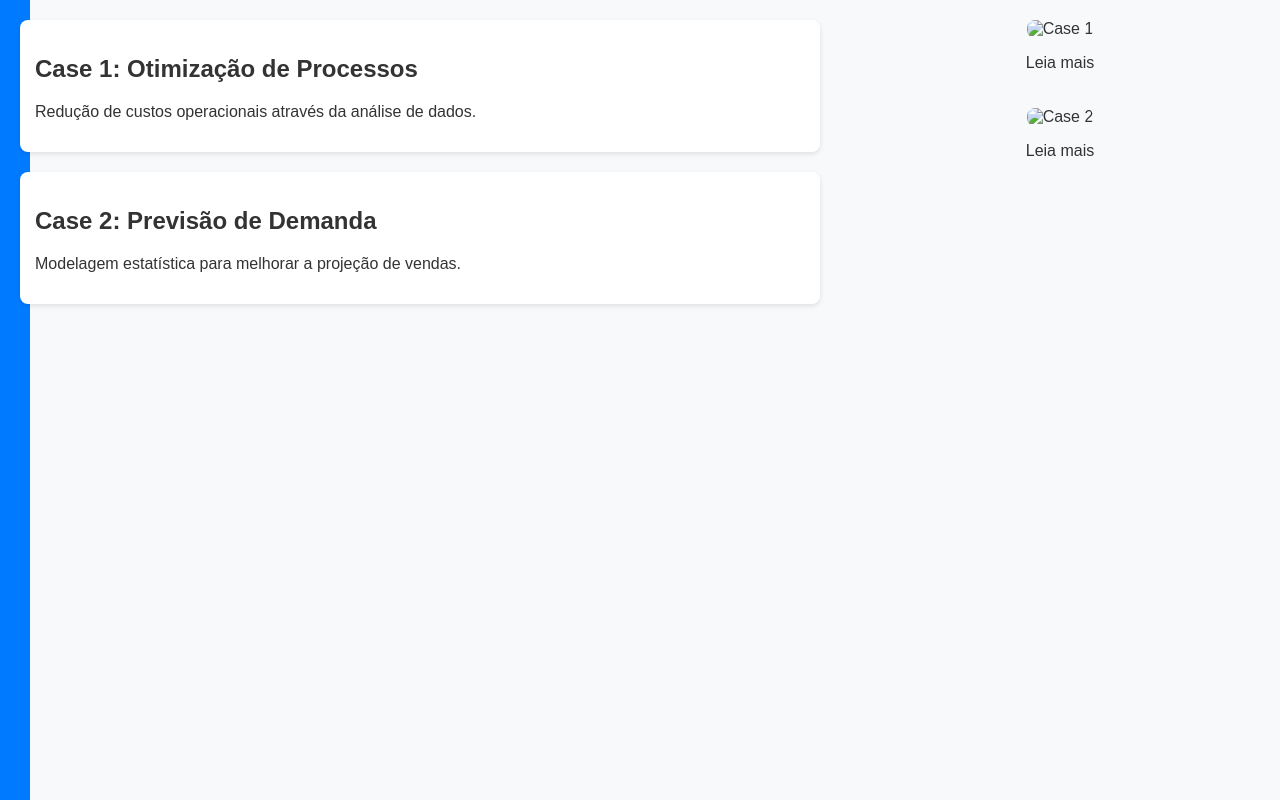
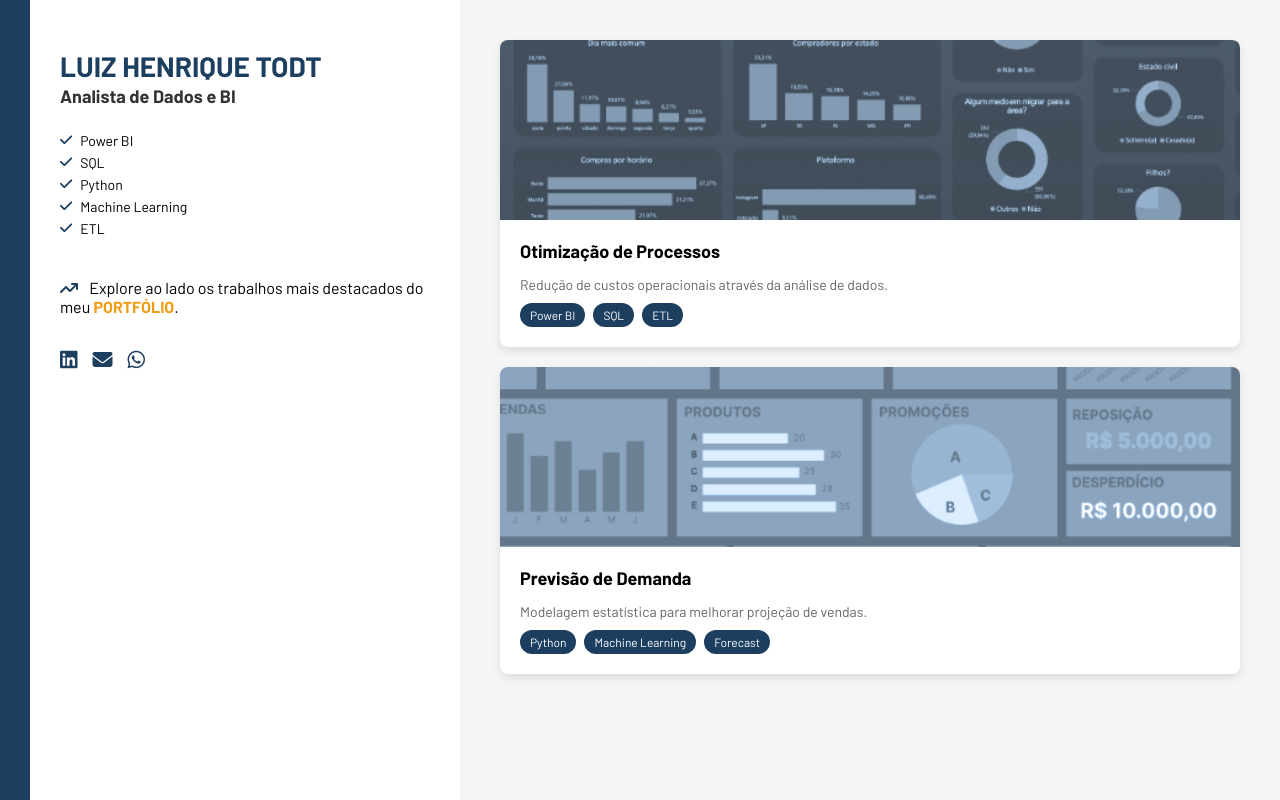
Before and after one commit to henriquetodt/portfaixalateral, a plain HTML site: page index.html in a window 1280 px wide. Drawn offline with nearby package versions, Linux system fonts and the light colour scheme.

Commit message:
Add files via upload

```diff
--- a/index.html
+++ b/index.html
@@ -1,42 +1,94 @@
 <!DOCTYPE html>
-<html lang="pt">
+<html lang="pt-br">
 <head>
     <meta charset="UTF-8">
     <meta name="viewport" content="width=device-width, initial-scale=1.0">
     <title>Portfólio - Análise de Dados</title>
     <link rel="stylesheet" href="styles.css">
-    <script src="script.js" defer></script>
-    <script src="https://kit.fontawesome.com/a076d05399.js" crossorigin="anonymous"></script>
+    <link rel="stylesheet" href="https://cdnjs.cloudflare.com/ajax/libs/font-awesome/6.4.2/css/all.min.css">
+    <link href="https://fonts.googleapis.com/css2?family=Barlow:wght@300;400;700&display=swap" rel="stylesheet">
+    <link rel="stylesheet" href="https://cdnjs.cloudflare.com/ajax/libs/aos/2.3.4/aos.css">
 </head>
 <body>
+
     <div class="container">
-        <div class="faixa"></div>
+        <!-- Faixa Azul -->
+        <div class="blue-strip"></div>
 
-        <div class="content">
-            <div class="text-block" data-aos="fade-up">
-                <h2>Case 1: Otimização de Processos</h2>
-                <p>Redução de custos operacionais através da análise de dados.</p>
-            </div>
-            <div class="text-block" data-aos="fade-up">
-                <h2>Case 2: Previsão de Demanda</h2>
-                <p>Modelagem estatística para melhorar a projeção de vendas.</p>
+        <!-- Coluna de Informações -->
+        <div class="info">
+            <h1>LUIZ HENRIQUE TODT</h1>
+            <h2>Analista de Dados e BI</h2>
+
+            <ul class="skills">
+                <li><i class="fa-solid fa-check"></i> Power BI</li>
+                <li><i class="fa-solid fa-check"></i> SQL</li>
+                <li><i class="fa-solid fa-check"></i> Python</li>
+                <li><i class="fa-solid fa-check"></i> Machine Learning</li>
+                <li><i class="fa-solid fa-check"></i> ETL</li>
+            </ul>
+
+            <p class="explore-text"><i class="fa-solid fa-arrow-trend-up"></i>
+                Explore ao lado os trabalhos mais destacados do meu
+                <span class="portfolio-highlight">PORTFÓLIO</span>.
+            </p>
+
+            <!-- Ícones de Contato -->
+            <div class="contact-icons">
+                <a href="https://linkedin.com/in/seu-perfil" target="_blank">
+                    <i class="fab fa-linkedin"></i>
+                </a>
+                <a href="mailto:seuemail@email.com">
+                    <i class="fas fa-envelope"></i>
+                </a>
+                <a href="https://wa.me/seunumerodetelefone" target="_blank">
+                    <i class="fab fa-whatsapp"></i>
+                </a>
             </div>
         </div>
 
+        <!-- Coluna de Cases -->
         <div class="cases">
             <div class="case-item" data-aos="fade-up">
-                <a href="case1.html">
-                    <img src="case1.jpg" alt="Case 1">
-                    <p>Leia mais</p>
+                <a href="case1.html" class="case-link">
+                    <div class="case-box">
+                        <div class="case-img" style="background-image: url('img/dash1.jpg');"></div>
+                        <div class="case-content">
+                            <h3>Otimização de Processos</h3>
+                            <p>Redução de custos operacionais através da análise de dados.</p>
+                            <div class="case-tags">
+                                <span>Power BI</span>
+                                <span>SQL</span>
+                                <span>ETL</span>
+                            </div>
+                        </div>
+                    </div>
                 </a>
             </div>
+
             <div class="case-item" data-aos="fade-up">
-                <a href="case2.html">
-                    <img src="case2.jpg" alt="Case 2">
-                    <p>Leia mais</p>
+                <a href="case2.html" class="case-link">
+                    <div class="case-box">
+                        <div class="case-img" style="background-image: url('img/dash2.jpg');"></div>
+                        <div class="case-content">
+                            <h3>Previsão de Demanda</h3>
+                            <p>Modelagem estatística para melhorar projeção de vendas.</p>
+                            <div class="case-tags">
+                                <span>Python</span>
+                                <span>Machine Learning</span>
+                                <span>Forecast</span>
+                            </div>
+                        </div>
+                    </div>
                 </a>
             </div>
         </div>
     </div>
+
+    <script src="https://cdnjs.cloudflare.com/ajax/libs/aos/2.3.4/aos.js"></script>
+    <script>
+        AOS.init();
+    </script>
+
 </body>
 </html>
--- a/styles.css
+++ b/styles.css
@@ -1,67 +1,179 @@
+/* Definição de cores */
 :root {
-    --primary-color: #007BFF;
-    --bg-color: #F8F9FA;
+    --primary-color: #1c3f60;
+    --highlight-color: #f39c12;
     --text-color: #333;
-    --hover-scale: 1.1;
+    --hover-scale: 1.01;
+}
+
+
+/* Removendo estilos padrão de links */
+a {
+    text-decoration: none;
+    color: inherit;
+}
+a:visited {
+    color: inherit;
 }
 
 body {
-    font-family: Arial, sans-serif;
+    font-family: 'Barlow', sans-serif;
     margin: 0;
     padding: 0;
-    background-color: var(--bg-color);
+    background: #f5f5f5;
+}
+
+/* Layout principal */
+.container {
+    display: flex;
+    width: 100%;
+    min-height: 100vh;
+}
+
+/* Faixa Azul */
+.blue-strip {
+    width: 30px;
+    background: var(--primary-color);
+}
+
+/* Coluna de informações */
+.info {
+    flex: 1;
+    padding: 30px;
+    background: white;
+    display: flex;
+    flex-direction: column;
+    justify-content: top;
+}
+
+h1 {
+    margin-bottom: 0px;
+    font-size: 28px;
+    color: var(--primary-color);
+}
+
+h2 {
+    margin-top: 2px;
+    font-size: 18px;
     color: var(--text-color);
 }
 
-.container {
-    display: flex;
-    min-height: 100vh;
+/* Lista de habilidades */
+.skills {
+    list-style: none;
+    padding: 0;
+    margin-top: 10px;
 }
 
-.faixa {
-    width: 30px;
-    background-color: var(--primary-color);
-    position: fixed;
-    height: 100vh;
+.skills li {
+    display: flex;
+    align-items: center;
+    font-size: 14px;
+    margin-bottom: 5px;
 }
 
-.content {
-    flex: 2;
-    padding: 20px;
+.skills i {
+    color: var(--primary-color);
+    margin-right: 8px;
 }
 
-.text-block {
-    background: white;
-    padding: 15px;
-    margin-bottom: 20px;
-    border-radius: 8px;
-    box-shadow: 0 2px 5px rgba(0, 0, 0, 0.1);
+/* Texto de introdução ao portfólio */
+.explore-text {
+    font-size: 16px;
+    margin-top: 20px;
+}
+.explore-text i {
+    color: var(--primary-color);
+    margin-right: 8px;
 }
 
+.portfolio-highlight {
+    color: var(--highlight-color);
+    font-weight: bold;
+}
+
+/* Ícones de contato */
+.contact-icons {
+    display: flex;
+    gap: 15px;
+    margin-top: 15px;
+}
+
+.contact-icons a {
+    color: var(--primary-color);
+    font-size: 20px;
+    transition: transform 0.2s ease, color 0.3s ease;
+}
+
+.contact-icons a:hover {
+    transform: scale(1.2);
+    color: var(--highlight-color);
+}
+
+/* Cases */
 .cases {
-    flex: 1;
+    flex: 2;
     display: flex;
     flex-direction: column;
-    padding: 20px;
+    padding: 40px;
 }
 
 .case-item {
     margin-bottom: 20px;
-    text-align: center;
 }
 
-.case-item img {
-    width: 100%;
-    max-width: 150px;
-    border-radius: 8px;
-    transition: transform 0.3s ease;
+.case-link {
+    display: block;
 }
 
-.case-item a {
-    text-decoration: none;
-    color: var(--text-color);
+.case-box {
+    background: white;
+    border-radius: 8px;
+    box-shadow: 0 4px 8px rgba(0, 0, 0, 0.1);
+    transition: transform 0.3s ease;
+    overflow: hidden;
 }
 
-.case-item:hover img {
+/* Imagem no topo do box */
+.case-img {
+    width: 100%;
+    height: 180px;
+    background-size: cover;
+    background-position: center;
+}
+
+/* Conteúdo do Case */
+.case-content {
+    padding: 20px;
+}
+
+.case-content h3 {
+    margin: 0 0 10px 0;
+    font-size: 18px;
+}
+
+.case-content p {
+    font-size: 14px;
+    margin-bottom: 10px;
+    color: #666;
+}
+
+/* Tags */
+.case-tags {
+    display: flex;
+    gap: 8px;
+    flex-wrap: wrap;
+}
+
+.case-tags span {
+    background: var(--primary-color);
+    color: white;
+    font-size: 12px;
+    padding: 5px 10px;
+    border-radius: 12px;
+}
+
+/* Hover nos cases */
+.case-box:hover {
     transform: scale(var(--hover-scale));
 }
```
Also changed, not shown: img/dash1.jpg (added), img/dash2.jpg (added), script.js (line endings or trailing spaces).
